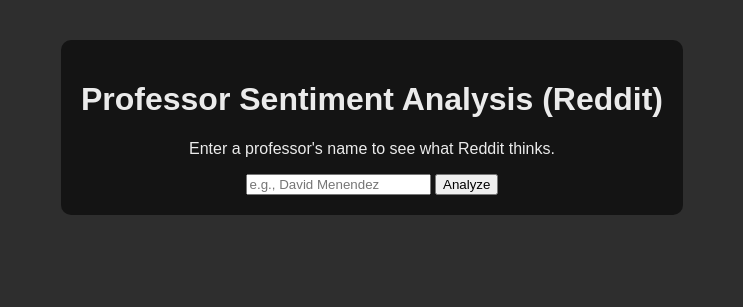
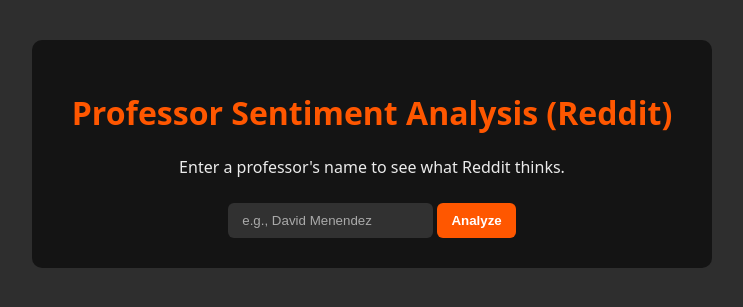
Before and after one commit to yatwang7/Sentiment_Analysis, a Flask app: page / in a window 1280 px wide. Shown: the top 307 px of the page, without its empty margins (268-1011 px from the left). Run offline with Flask 3, Linux system fonts and the light colour scheme.

Commit message:
updated visuals

```diff
--- a/templates/index.html
+++ b/templates/index.html
@@ -4,15 +4,58 @@
     <meta charset="UTF-8">
     <title>Professor Sentiment Analysis</title>
     <style>
+        :root {
+            --bg-dark: #2e2e2e;
+            --box-dark: #1a1a1a;
+            --text-light: #f0f0f0;
+            --accent: #FF5700;
+            --positive: #4caf50;
+            --negative: #e53935;
+        }
+
+        h1 {
+            color: var(--accent);
+            font-weight: bold;
+        }
+
+        p {
+            font-family: 'SegoeUI', sans-serif;
+            margin-bottom: 25px;
+        }
+
         body {
-            font-family: sans-serif; margin: 40px;
+            font-family: 'SegoeUI', sans-serif; margin: 40px;
             background-color: rgb(46, 46, 46);
+            color: var(--text-light);
+        }
+
+        input[type="text"] {
+            padding: 10px 14px;
+            border: none;
+            border-radius: 6px;
+            background-color: rgb(49, 49, 49);
+            outline: none;
+            color: var(--text-light);
+        }
+
+        input::placeholder {
+            color: #aaa;
+        }
+
+        button {
+            padding: 10px 14px;
+            border: none;
+            border-radius: 6px;
+            background-color: var(--accent);
+            color: white;
+            font-weight: bold;
+            outline: none;
         }
 
         .containerSearch {
             background-color: rgb(20, 20, 20);
             color: rgb(235, 235, 235);
-            padding: 20px;
+            padding: 30px 40px;
             border-radius: 10px;
             width: fit-content;
             margin: 20px auto;
```
